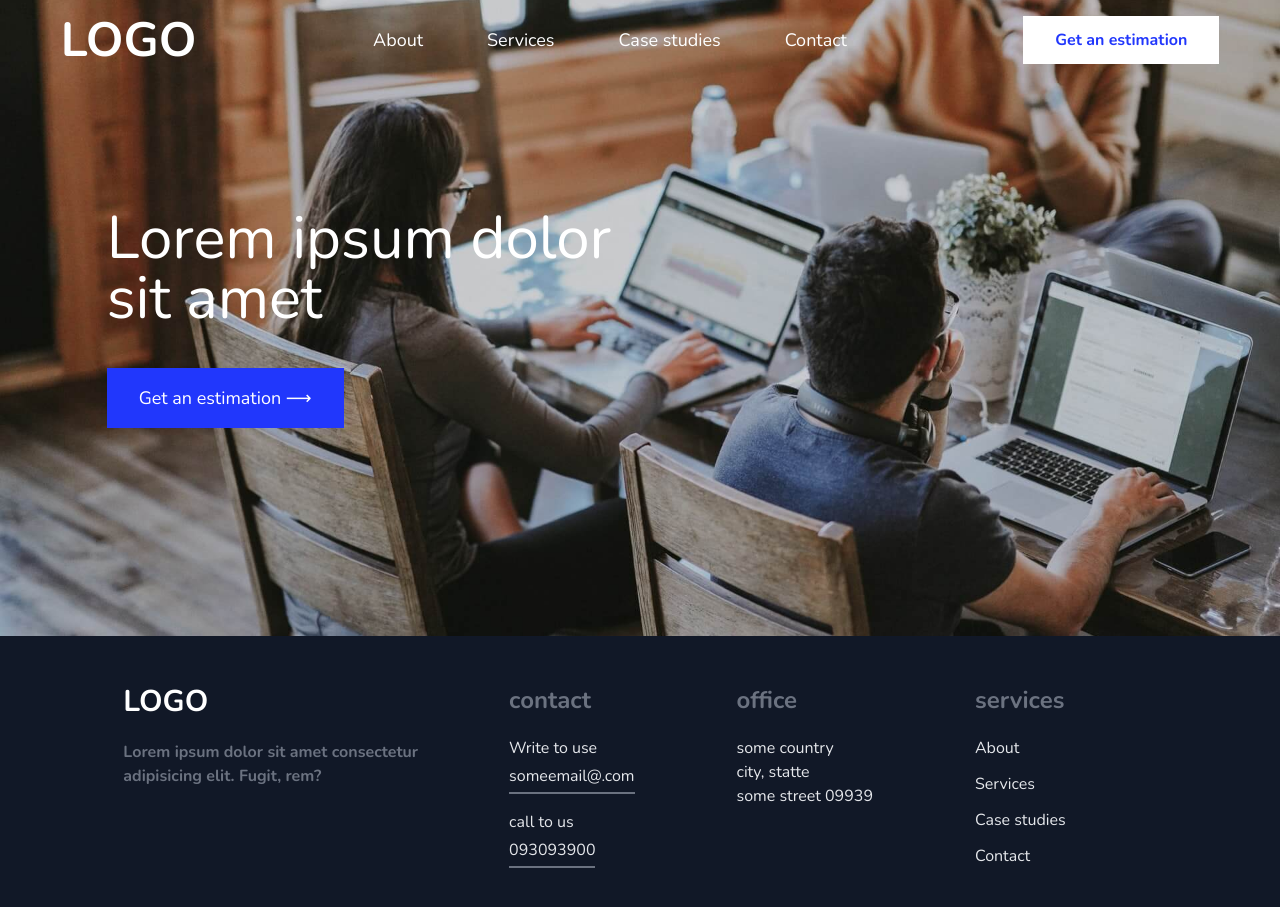
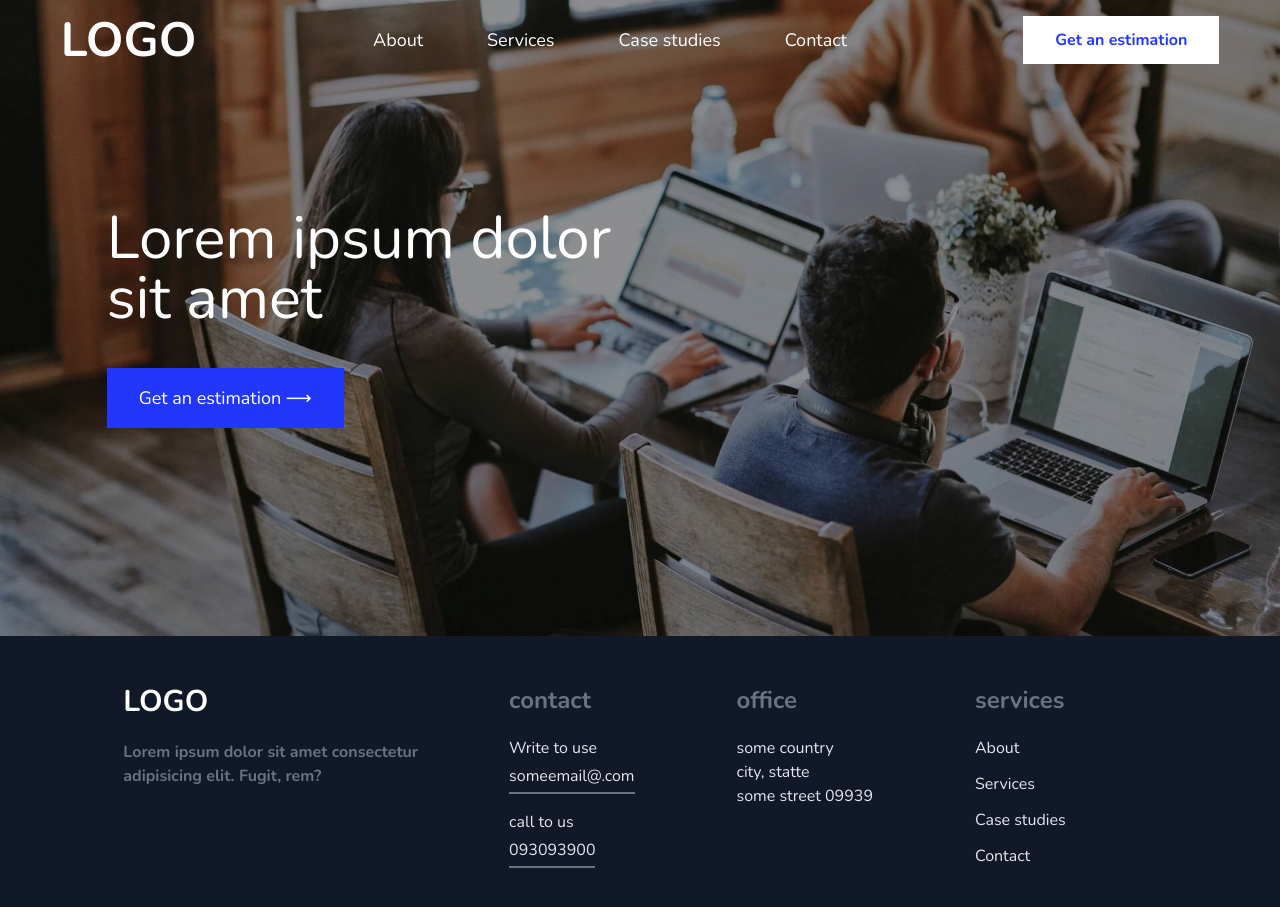
Before and after one commit to Dinesh485/project-062821, a website: page index.html in a window 1280 px wide. Shown: the top 907 px of the page. Drawn offline with nearby package versions, Linux system fonts and the light colour scheme.

Commit message:
bg overley add

```diff
--- a/index.html
+++ b/index.html
@@ -13,14 +13,16 @@
 
 
     <!-- hero section -->
-    <section class='bg-heroBg bg-cover bg-center  py-44 md:py-40 xl:py-52'>
-        <div class='w-10/12 mx-auto max-w-[1200px]'>
+    <section class='bg-heroBg bg-cover bg-center  py-44 md:py-40 xl:py-52 relative before:w-full before:h-full before:absolute before:top-0 before:left-0 before:bg-black  before:bg-opacity-30 '>
+
+        <div class='w-10/12 mx-auto max-w-[1200px] relative'>
             <h1 class='text-white text-3xl font-medium md:text-5xl md:w-2/3 xl:text-6xl xl:w-1/2'>Lorem ipsum dolor sit
                 amet</h1>
             <a href=""
                 class=' bg-primary text-white text-sm  font-bold px-6 py-3 mt-8 block w-[fit-content] md:text-lg md:mt-8 md:py-4 md:px-8 md:font-medium xl:mt-10 ease-in transition-colors duration-200 hover:text-primary hover:bg-white'>Get
                 an estimation ⟶</a>
         </div>
+
     </section>
 
     <!-- footer -->
```
Also changed, not shown: build/main.css.
